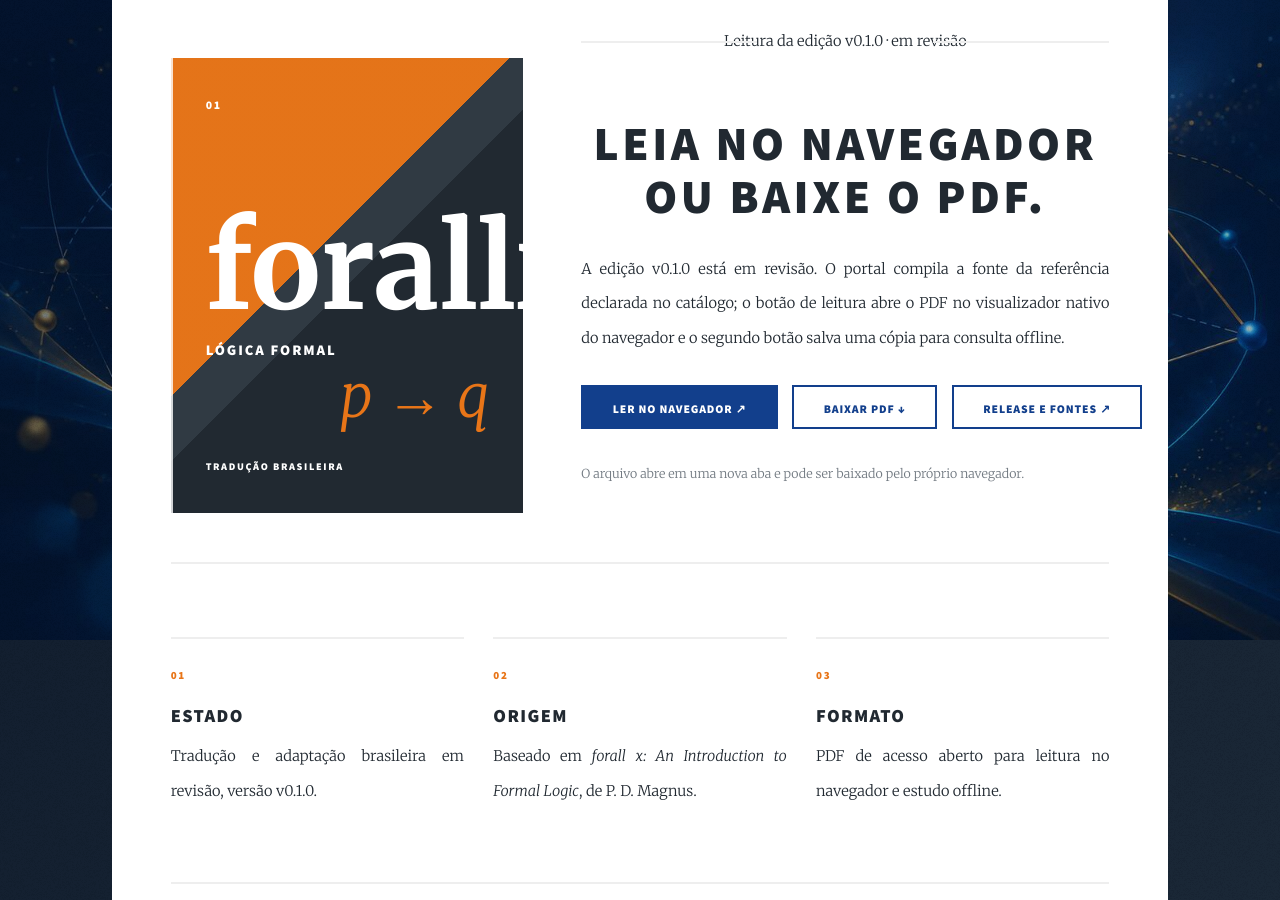
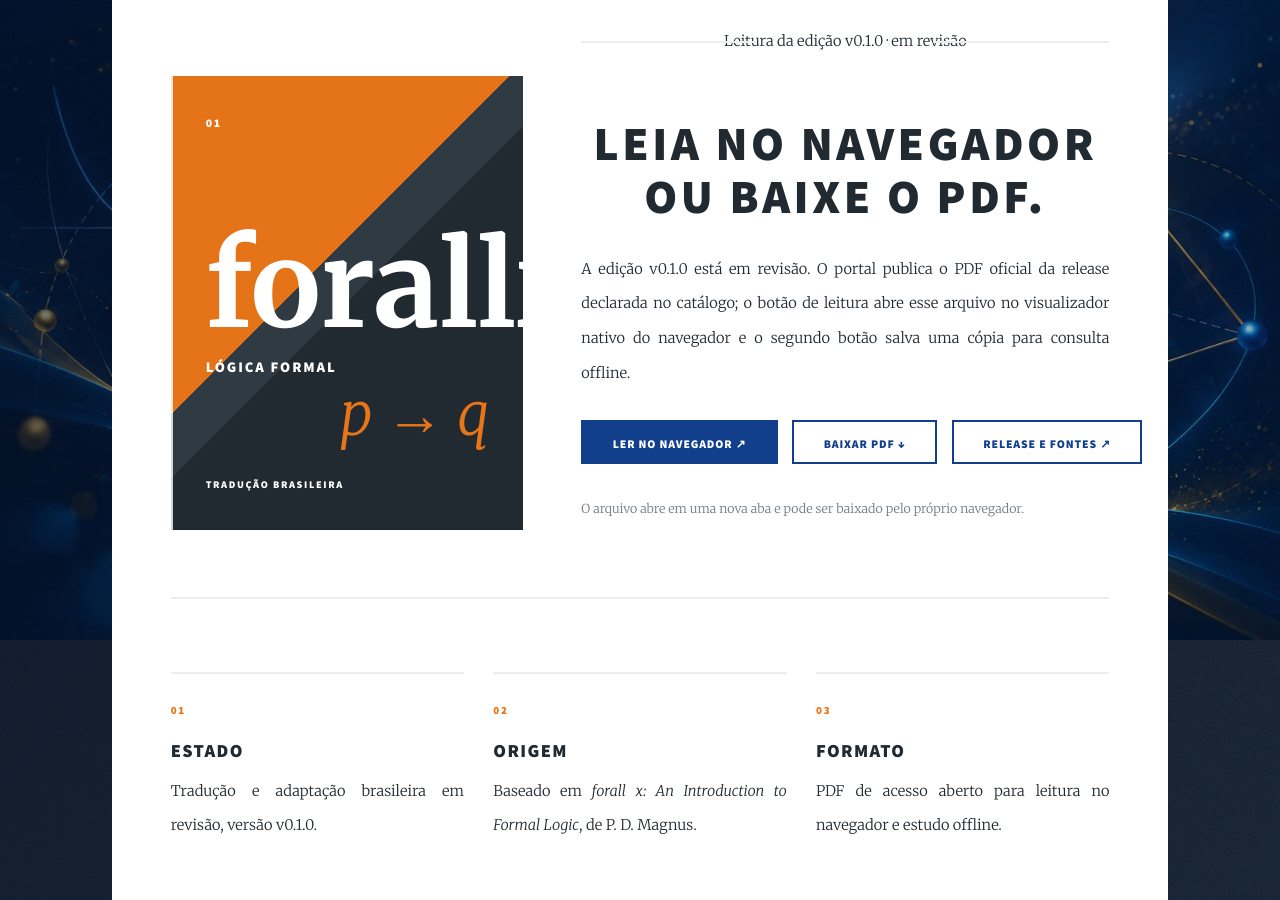
Before and after one commit to projetorealmat/projetorealmat.github.io, a Jekyll site: the page built from _pages/forallx.md, in a window 1280 px wide and 900 px high, scrolled down 565 px. Built offline with Jekyll 4.4.1, drawn with Linux system fonts in a browser that asks for light colours.

Commit message:
docs: describe release PDF as portal source

```diff
--- a/_pages/forallx.md
+++ b/_pages/forallx.md
@@ -24,7 +24,7 @@ permalink: /livros/forallx/
       <span class="date">Leitura da edição {{ book.version }} · {{ book.status }}</span>
       <h2 id="forallx-reading-title">Leia no navegador ou baixe o PDF.</h2>
     </header>
-    <p>A edição {{ book.version }} está {{ book.status }}. O portal compila a fonte da referência declarada no catálogo; o botão de leitura abre o PDF no visualizador nativo do navegador e o segundo botão salva uma cópia para consulta offline.</p>
+    <p>A edição {{ book.version }} está {{ book.status }}. O portal publica o PDF oficial da release declarada no catálogo; o botão de leitura abre esse arquivo no visualizador nativo do navegador e o segundo botão salva uma cópia para consulta offline.</p>
     <ul class="actions">
       <li><a href="{{ book.pdf_path | relative_url }}" class="button primary" target="_blank" rel="noopener noreferrer">Ler no navegador <span aria-hidden="true">↗</span></a></li>
       <li><a href="{{ book.pdf_path | relative_url }}" class="button" download="forallx.pdf">Baixar PDF <span aria-hidden="true">↓</span></a></li>
```
